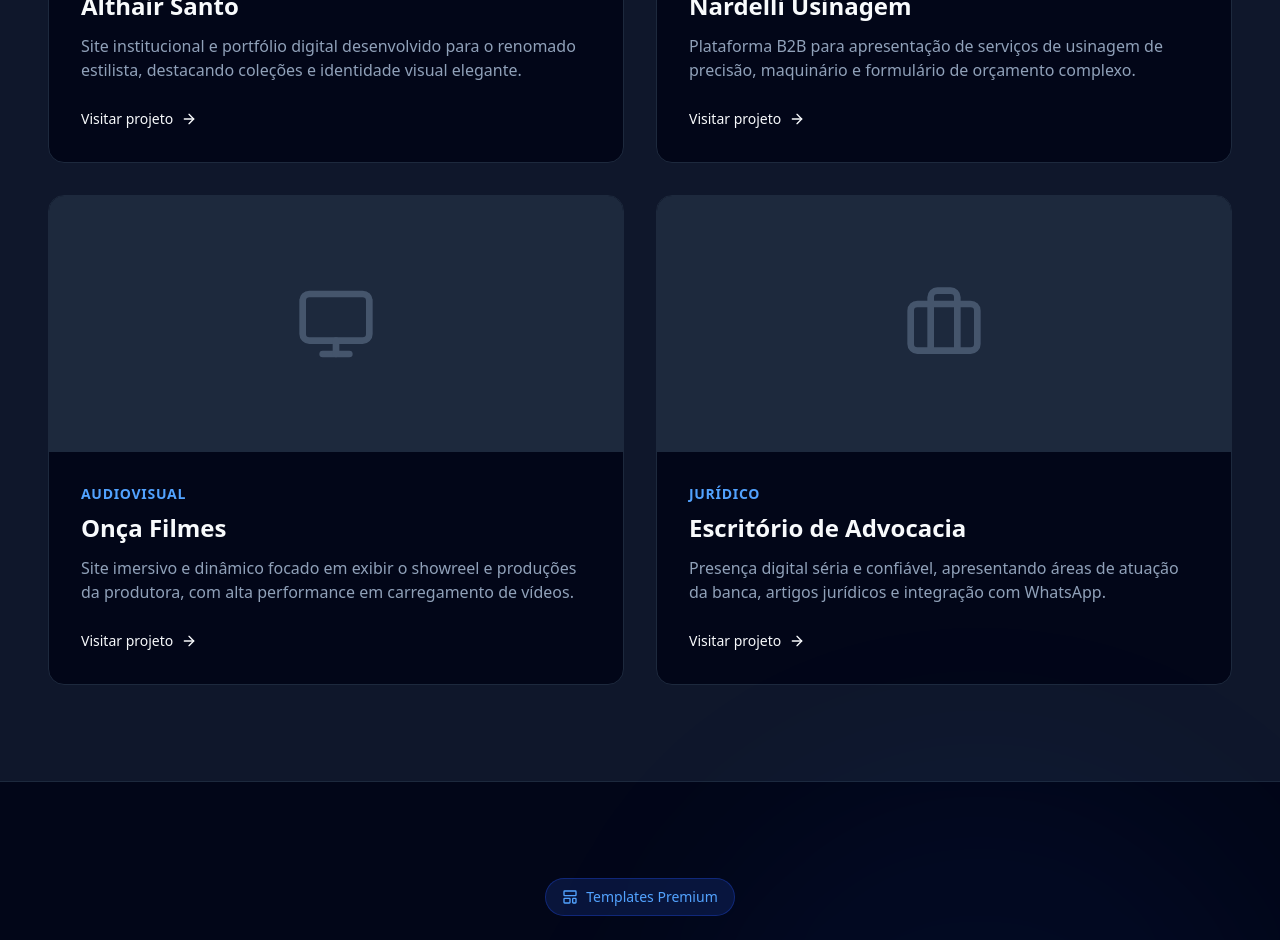
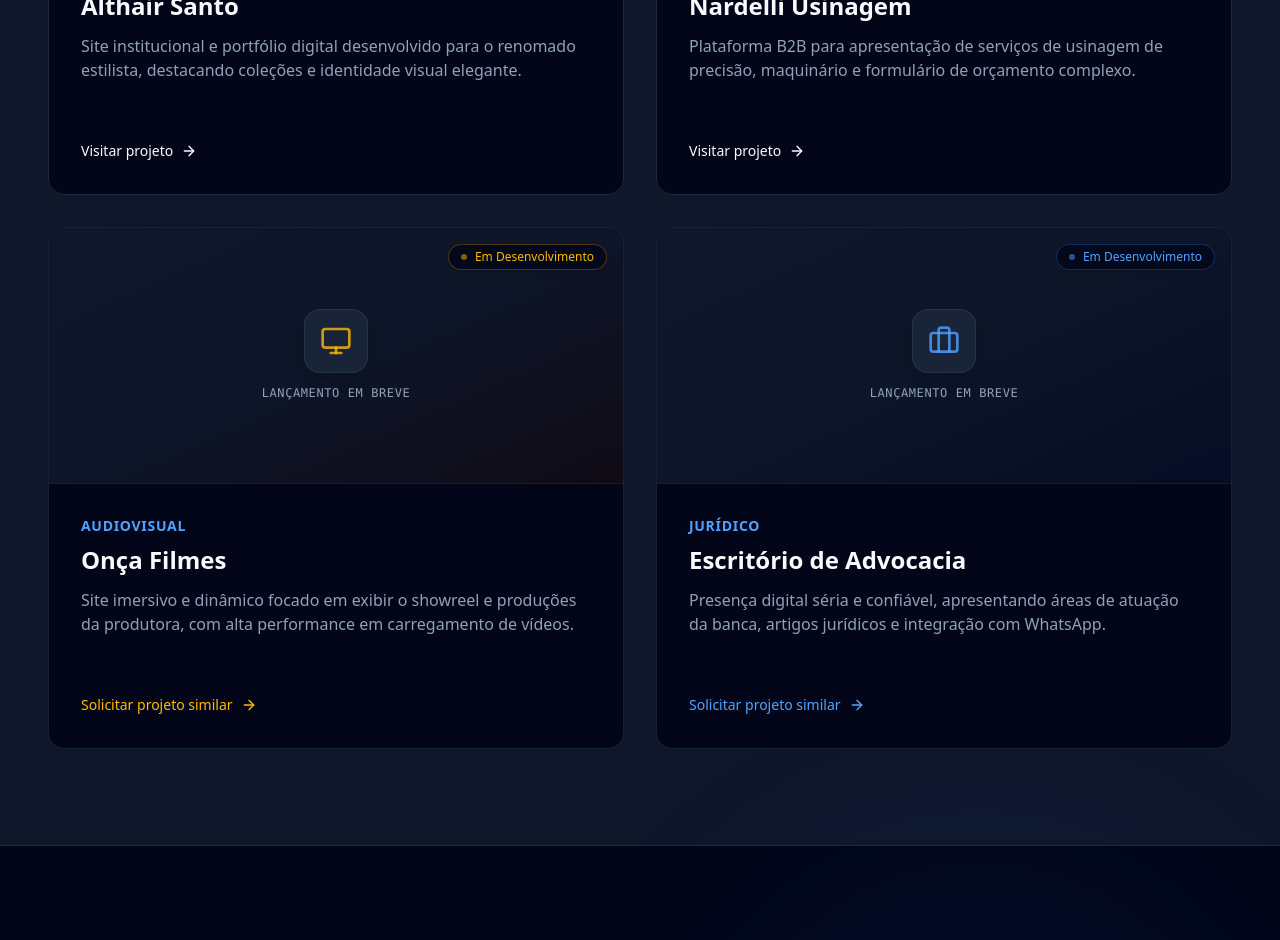
Before and after one commit to Vmatos98/automatas, a Next.js app: page / in a window 1280 px wide. Shown: the part 1480-2420 px from the top of the page. Built offline with nearby package versions, Linux system fonts and the light colour scheme; a web font is replaced by a local one.

Commit message:
refactor: improve portfolio card layouts with flexbox and update project links and status badges

```diff
--- a/src/app/page.tsx
+++ b/src/app/page.tsx
@@ -368,7 +368,8 @@ export default function Home() {
 
           <div className="grid grid-cols-1 md:grid-cols-2 gap-8">
             {/* Portfolio Item 1 */}
-            <div className="group rounded-2xl bg-slate-950 border border-slate-800 overflow-hidden hover:border-blue-500/50 transition-all duration-300">
+            <div className="group rounded-2xl bg-slate-950 border border-slate-800 overflow-hidden hover:border-blue-500/50 transition-all duration-300 flex flex-col justify-between">
+              <div>
                 <div className="h-64 bg-slate-800 relative overflow-hidden flex items-center justify-center">
                   <img src="/assets/AlthairSanto.png" alt="Althair Santo" className="w-full h-full object-cover object-top transition-transform duration-500 group-hover:scale-110" />
                 </div>
@@ -376,52 +377,87 @@ export default function Home() {
                   <div className="text-blue-400 text-sm font-semibold mb-2 tracking-wider">MODA & ESTILO</div>
                   <h3 className="text-2xl font-bold mb-3">Althair Santo</h3>
                   <p className="text-slate-400 mb-6">Site institucional e portfólio digital desenvolvido para o renomado estilista, destacando coleções e identidade visual elegante.</p>
-                <a href="https://www.althairsanto.com.br" className="inline-flex items-center gap-2 text-sm font-medium hover:text-blue-400 transition-colors">Visitar projeto <ArrowRight className="w-4 h-4" /></a>
+                </div>
+              </div>
+              <div className="px-8 pb-8 pt-0">
+                <a href="https://www.althairsanto.com.br" target="_blank" rel="noopener noreferrer" className="inline-flex items-center gap-2 text-sm font-medium hover:text-blue-400 transition-colors">Visitar projeto <ArrowRight className="w-4 h-4" /></a>
               </div>
             </div>
 
             {/* Portfolio Item 2 */}
-            <div className="group rounded-2xl bg-slate-950 border border-slate-800 overflow-hidden hover:border-blue-500/50 transition-all duration-300">
+            <div className="group rounded-2xl bg-slate-950 border border-slate-800 overflow-hidden hover:border-blue-500/50 transition-all duration-300 flex flex-col justify-between">
+              <div>
                 <div className="h-64 bg-slate-800 relative overflow-hidden flex items-center justify-center">
                   <img src="/assets/Nardelli.png" alt="Nardelli Usinagem" className="absolute inset-0 w-full h-full object-cover object-top transition-transform duration-500 group-hover:scale-110 z-0" />
-                {/* <div className="absolute inset-0 opacity-20 bg-[radial-gradient(ellipse_at_center,_var(--tw-gradient-stops))] from-slate-400 via-slate-800 to-slate-900 relative z-10"></div>
-                <Database className="w-20 h-20 text-slate-600 relative z-20 group-hover:scale-110 transition-transform duration-500" /> */}
                 </div>
                 <div className="p-8">
                   <div className="text-blue-400 text-sm font-semibold mb-2 tracking-wider">INDÚSTRIA</div>
                   <h3 className="text-2xl font-bold mb-3">Nardelli Usinagem</h3>
                   <p className="text-slate-400 mb-6">Plataforma B2B para apresentação de serviços de usinagem de precisão, maquinário e formulário de orçamento complexo.</p>
-                <a href="https://www.nardelliusinagem.com.br" className="inline-flex items-center gap-2 text-sm font-medium hover:text-blue-400 transition-colors">Visitar projeto <ArrowRight className="w-4 h-4" /></a>
+                </div>
+              </div>
+              <div className="px-8 pb-8 pt-0">
+                <a href="https://www.nardelliusinagem.com.br" target="_blank" rel="noopener noreferrer" className="inline-flex items-center gap-2 text-sm font-medium hover:text-blue-400 transition-colors">Visitar projeto <ArrowRight className="w-4 h-4" /></a>
               </div>
             </div>
 
             {/* Portfolio Item 3 */}
-            <div className="group rounded-2xl bg-slate-950 border border-slate-800 overflow-hidden hover:border-blue-500/50 transition-all duration-300">
-              <div className="h-64 bg-slate-800 relative overflow-hidden flex items-center justify-center">
-                {/* <img src="/portfolio/onca.jpg" alt="Onça Filmes" className="absolute inset-0 w-full h-full object-cover transition-transform duration-500 group-hover:scale-110 z-0" /> */}
-                <div className="absolute inset-0 opacity-20 bg-[radial-gradient(ellipse_at_center,_var(--tw-gradient-stops))] from-slate-400 via-slate-800 to-slate-900 relative z-10"></div>
-                <Monitor className="w-20 h-20 text-slate-600 relative z-20 group-hover:scale-110 transition-transform duration-500" />
+            <div className="group rounded-2xl bg-slate-950 border border-slate-800/80 hover:border-amber-500/40 overflow-hidden transition-all duration-300 flex flex-col justify-between">
+              <div>
+                <div className="h-64 bg-gradient-to-br from-slate-900 via-slate-900/90 to-amber-950/20 relative overflow-hidden flex flex-col items-center justify-center border-b border-slate-800/50">
+                  <div className="absolute top-4 right-4 z-20 flex items-center gap-2 px-3 py-1 rounded-full bg-slate-950/80 backdrop-blur-md border border-amber-500/30 text-amber-400 text-xs font-medium shadow-md">
+                    <span className="w-1.5 h-1.5 rounded-full bg-amber-400 animate-pulse"></span>
+                    Em Desenvolvimento
+                  </div>
+                  <div className="absolute inset-0 bg-[radial-gradient(ellipse_at_center,_var(--tw-gradient-stops))] from-amber-500/10 via-transparent to-transparent opacity-60"></div>
+                  <div className="w-16 h-16 rounded-2xl bg-slate-800/80 border border-slate-700/60 flex items-center justify-center text-amber-400/80 group-hover:scale-110 group-hover:text-amber-400 transition-all duration-300 shadow-lg">
+                    <Monitor className="w-8 h-8" />
+                  </div>
+                  <span className="mt-3 text-xs text-slate-400 font-mono tracking-wider uppercase">Lançamento em breve</span>
                 </div>
                 <div className="p-8">
                   <div className="text-blue-400 text-sm font-semibold mb-2 tracking-wider">AUDIOVISUAL</div>
                   <h3 className="text-2xl font-bold mb-3">Onça Filmes</h3>
                   <p className="text-slate-400 mb-6">Site imersivo e dinâmico focado em exibir o showreel e produções da produtora, com alta performance em carregamento de vídeos.</p>
-                <a href="#" className="inline-flex items-center gap-2 text-sm font-medium hover:text-blue-400 transition-colors">Visitar projeto <ArrowRight className="w-4 h-4" /></a>
+                </div>
+              </div>
+              <div className="px-8 pb-8 pt-0">
+                <button
+                  onClick={() => scrollToSection('contato')}
+                  className="inline-flex items-center gap-2 text-sm font-medium text-amber-400 hover:text-amber-300 transition-colors group/btn"
+                >
+                  Solicitar projeto similar <ArrowRight className="w-4 h-4 transition-transform group-hover/btn:translate-x-1" />
+                </button>
               </div>
             </div>
 
             {/* Portfolio Item 4 */}
-            <div className="group rounded-2xl bg-slate-950 border border-slate-800 overflow-hidden hover:border-blue-500/50 transition-all duration-300">
-              <div className="h-64 bg-slate-800 relative overflow-hidden flex items-center justify-center">
-                {/* <img src="/portfolio/advocacia.jpg" alt="Escritório de Advocacia" className="absolute inset-0 w-full h-full object-cover transition-transform duration-500 group-hover:scale-110 z-0" /> */}
-                <div className="absolute inset-0 opacity-20 bg-[radial-gradient(ellipse_at_center,_var(--tw-gradient-stops))] from-slate-400 via-slate-800 to-slate-900 relative z-10"></div>
-                <Briefcase className="w-20 h-20 text-slate-600 relative z-20 group-hover:scale-110 transition-transform duration-500" />
+            <div className="group rounded-2xl bg-slate-950 border border-slate-800/80 hover:border-blue-500/40 overflow-hidden transition-all duration-300 flex flex-col justify-between">
+              <div>
+                <div className="h-64 bg-gradient-to-br from-slate-900 via-slate-900/90 to-blue-950/20 relative overflow-hidden flex flex-col items-center justify-center border-b border-slate-800/50">
+                  <div className="absolute top-4 right-4 z-20 flex items-center gap-2 px-3 py-1 rounded-full bg-slate-950/80 backdrop-blur-md border border-blue-500/30 text-blue-400 text-xs font-medium shadow-md">
+                    <span className="w-1.5 h-1.5 rounded-full bg-blue-400 animate-pulse"></span>
+                    Em Desenvolvimento
+                  </div>
+                  <div className="absolute inset-0 bg-[radial-gradient(ellipse_at_center,_var(--tw-gradient-stops))] from-blue-500/10 via-transparent to-transparent opacity-60"></div>
+                  <div className="w-16 h-16 rounded-2xl bg-slate-800/80 border border-slate-700/60 flex items-center justify-center text-blue-400/80 group-hover:scale-110 group-hover:text-blue-400 transition-all duration-300 shadow-lg">
+                    <Briefcase className="w-8 h-8" />
+                  </div>
+                  <span className="mt-3 text-xs text-slate-400 font-mono tracking-wider uppercase">Lançamento em breve</span>
                 </div>
                 <div className="p-8">
                   <div className="text-blue-400 text-sm font-semibold mb-2 tracking-wider">JURÍDICO</div>
                   <h3 className="text-2xl font-bold mb-3">Escritório de Advocacia</h3>
                   <p className="text-slate-400 mb-6">Presença digital séria e confiável, apresentando áreas de atuação da banca, artigos jurídicos e integração com WhatsApp.</p>
-                <a href="#" className="inline-flex items-center gap-2 text-sm font-medium hover:text-blue-400 transition-colors">Visitar projeto <ArrowRight className="w-4 h-4" /></a>
+                </div>
+              </div>
+              <div className="px-8 pb-8 pt-0">
+                <button
+                  onClick={() => scrollToSection('contato')}
+                  className="inline-flex items-center gap-2 text-sm font-medium text-blue-400 hover:text-blue-300 transition-colors group/btn"
+                >
+                  Solicitar projeto similar <ArrowRight className="w-4 h-4 transition-transform group-hover/btn:translate-x-1" />
+                </button>
               </div>
             </div>
           </div>
```
Lines whose indentation alone changed are shown as unchanged.
